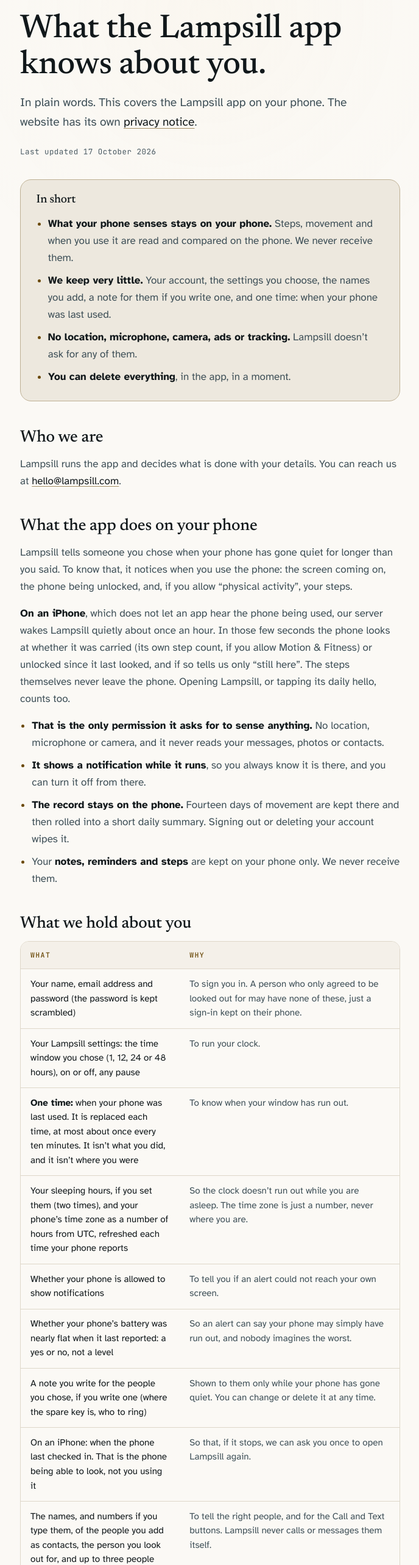
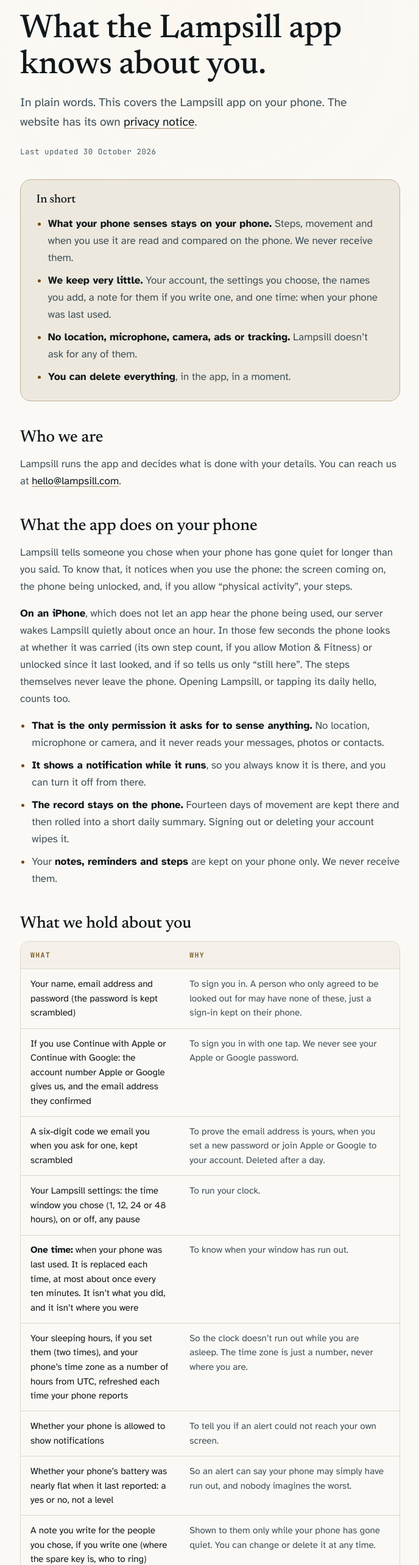
Before and after one commit to subhankardenria/lampsill_web, a Next.js app: page /privacy/app in a window 1280 px wide. Shown: the part 234-2800 px from the top of the page at 61% size, without its empty margins (295-983 px from the left). Built offline with nearby package versions, Linux system fonts and the light colour scheme; no server answers.

Commit message:
App privacy notice: email codes, sign-in, iPhone push, Brevo

```diff
--- a/app/privacy/app/page.tsx
+++ b/app/privacy/app/page.tsx
@@ -10,18 +10,29 @@ import { Complaint } from '@/components/Complaint';
  * THE PRIVACY NOTICE FOR THE APP. The website and the early-access list have
  * their own, at /privacy; Google Play's form takes this one.
  *
- * Written from the code, 7 Oct 2026, and true only while these are:
+ * Written from the code, 7 Oct 2026; brought up to date 30 Oct 2026. True only
+ * while these are (Data Protection §3 and §6 in the project root list them all):
  *
  *   nothing sensed leaves the phone   the trigger/report routes carry a time and
  *                                     a flag, no payload (Data Protection §2)
  *   one timestamp is held             silence_configs.last_interaction_at, reset
  *                                     at most every 10 minutes (ServerLink.kt)
  *   no location, mic, camera, ads     AndroidManifest.xml: one sensor permission
- *   no text messages or emails        config/lampsill.php 'texting' is false;
- *                                     MAIL_MAILER=log. If texting is switched
- *                                     on, "How people are told" is wrong.
- *   push says only "news"             PushPayloads; Firebase Cloud Messaging,
- *                                     no Analytics
+ *   no text messages                  config/lampsill.php 'texting' is false. If
+ *                                     it is switched on, "How people are told"
+ *                                     is wrong.
+ *   the only email is a code          App\Support\EmailCodes through Brevo:
+ *                                     forgot password, joining Apple/Google.
+ *                                     Kept hashed, cleared after a day
+ *                                     (lampsill:prune-codes) and on deletion
+ *   Apple / Google sign-in            users.apple_sub / google_sub; Apple's
+ *                                     token checked through Firebase Auth
+ *                                     (SignInTokens)
+ *   push says only "news"             PushPayloads; Firebase Cloud Messaging to
+ *                                     Android, and to iPhone through APNs; no
+ *                                     Analytics
+ *   names are not encrypted           only phone numbers are (the models'
+ *                                     'encrypted' casts)
  *   an iPhone checks in, hourly       silence_configs.phone_checked_at
  *                                     (SilenceService::checkedIn, 16 Oct 2026)
  *   battery: a yes or no              silence_configs.battery_low_at, said in
@@ -35,7 +46,7 @@ import { Complaint } from '@/components/Complaint';
  * Not decided here: the legal name and postal address of whoever runs Lampsill,
  * which UK and EU law want in a notice like this. Add them under "Who we are".
  */
-const UPDATED = '17 October 2026';
+const UPDATED = '30 October 2026';
 
 export const metadata: Metadata = {
   title: 'App privacy — Lampsill',
@@ -143,6 +154,14 @@ export default async function AppPrivacyPage({
                   <td>To sign you in. A person who only agreed to be looked out for may have none of these, just a sign-in kept on their phone.</td>
                 </tr>
                 <tr>
+                  <td>If you use Continue with Apple or Continue with Google: the account number Apple or Google gives us, and the email address they confirmed</td>
+                  <td>To sign you in with one tap. We never see your Apple or Google password.</td>
+                </tr>
+                <tr>
+                  <td>A six-digit code we email you when you ask for one, kept scrambled</td>
+                  <td>To prove the email address is yours, when you set a new password or join Apple or Google to your account. Deleted after a day.</td>
+                </tr>
+                <tr>
                   <td>Your Lampsill settings: the time window you chose (1, 12, 24 or 48 hours), on or off, any pause</td>
                   <td>To run your clock.</td>
                 </tr>
@@ -180,7 +199,8 @@ export default async function AppPrivacyPage({
                 <tr>
                   <td>
                     The names, and numbers if you type them, of the people you add as contacts,
-                    the person you look out for, and up to three people near them. Kept encrypted
+                    the person you look out for, and up to three people near them, and any name
+                    you give one of them yourself. The numbers are kept encrypted
                   </td>
                   <td>
                     To tell the right people, and for the Call and Text buttons. Lampsill never
@@ -189,8 +209,8 @@ export default async function AppPrivacyPage({
                 </tr>
                 <tr>
                   <td>
-                    A window that someone who looks out for you has suggested, until you say yes or
-                    no
+                    A window or a reminder that someone who looks out for you has suggested, until
+                    you say yes or no
                   </td>
                   <td>So you can answer it with one tap. It changes nothing until you do.</td>
                 </tr>
@@ -199,7 +219,7 @@ export default async function AppPrivacyPage({
                   <td>So nobody is looked out for, or told, without having said yes.</td>
                 </tr>
                 <tr>
-                  <td>A record of alerts: when a clock ran out, who was told, and when it was seen</td>
+                  <td>A record of alerts: when a clock ran out, who was told, when it was seen, who was checking, and who said you were OK</td>
                   <td>To show what happened, and what did not.</td>
                 </tr>
                 <tr>
@@ -235,9 +255,10 @@ export default async function AppPrivacyPage({
 
           <h2>How people are told</h2>
           <p>
-            Contacts are told inside their own Lampsill app. Today Lampsill doesn&rsquo;t send text
-            messages, make calls or send email on its own, and the Call and Text buttons open your
-            phone&rsquo;s own apps. If that changes, this notice changes first.
+            Contacts are told inside their own Lampsill app. Lampsill doesn&rsquo;t send text
+            messages or make calls, and the Call and Text buttons open your phone&rsquo;s own apps.
+            The only email it sends is a six-digit code you asked for. It never emails anyone
+            about you. If that changes, this notice changes first.
           </p>
           <p>
             Lampsill isn&rsquo;t an emergency service and can&rsquo;t detect a fall or a medical
@@ -255,10 +276,18 @@ export default async function AppPrivacyPage({
               which is deleted after 30 days.
             </li>
             <li>
-              <strong>Google (Firebase Cloud Messaging)</strong> carries the nudge to a
-              contact&rsquo;s Android phone. It says only that there is news. No name, no message,
-              nothing about anyone&rsquo;s phone use. The phone then asks our own server for it.
-              Analytics is not included in the app.
+              <strong>Google (Firebase Cloud Messaging)</strong> carries the nudge to a phone,
+              and on an iPhone passes it to <strong>Apple</strong>&rsquo;s push service. It says
+              only that there is news. No name, no message, nothing about anyone&rsquo;s phone use.
+              The phone then asks our own server for it. Analytics is not included in the app.
+            </li>
+            <li>
+              <strong>Apple and Google</strong>, if you use Continue with Apple or Google, to
+              confirm it&rsquo;s you. Google&rsquo;s Firebase checks an Apple sign-in for us.
+            </li>
+            <li>
+              <strong>Brevo</strong> sends the six-digit codes from hello@lampsill.com. It sees
+              your email address and the code.
             </li>
           </ul>
           <p>
```
Also changed, not shown: 1 other file (tests, documents, lock files or other folders).
